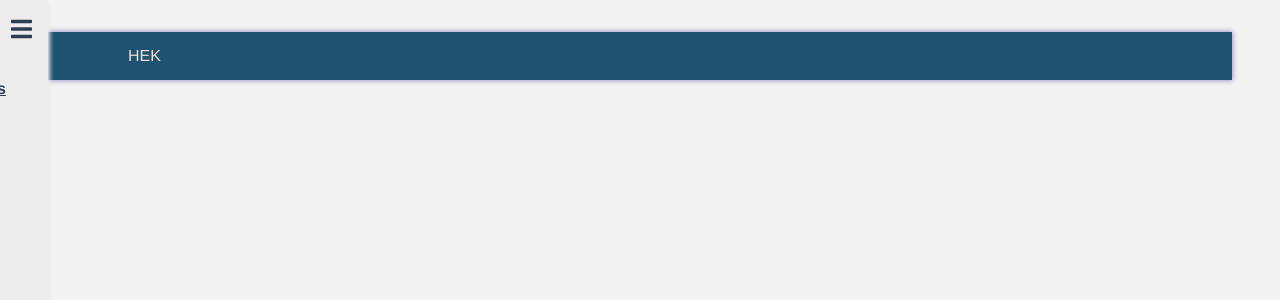
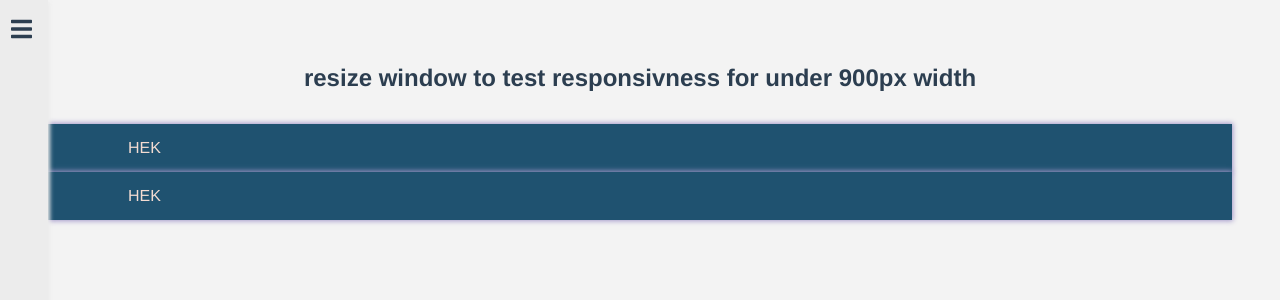
Before and after one commit to HijenHEK/ui-components-vuejs, a Vue app: page /NavBars in a window 1280 px wide. Shown: the top 300 px of the page. Built offline with nearby package versions, Linux system fonts and the light colour scheme.

Commit message:
adding NavBarTwo

```diff
--- a/src/App.vue
+++ b/src/App.vue
@@ -59,7 +59,7 @@ body {
   display: flex;
   flex-direction: column;
   justify-content: stretch;
-  align-items: stretch;
+  align-items: flex-start;
   background-color: #ececec;
   box-shadow: 2px 2px 4px #ececec ;
   position: absolute;
--- /dev/null
+++ b/src/components/NavTwo.vue
@@ -0,0 +1,191 @@
+<template>
+    <div id="navTwo">
+        <div class="left">
+              <div class="brand">
+                HEK
+            </div>
+            <div class="toggler" @click="collapse = !collapse">
+                <font-awesome-icon
+                class="icon"
+
+
+                :icon="collapse ? 'times' : 'bars'"/>
+        </div>
+        </div>
+
+
+
+        <div class="right">
+
+            <div :class="collapse ? 'menu above' : 'nav'" >
+                <div class="nav-item" :class="{'active' : active == 1}" @click="active = 1">Home</div>
+                <div class="nav-item" :class="{'active' : active == 2}" @click="active = 2">Blog</div>
+                <div class="nav-item" :class="{'active' : active == 3}" @click="active = 3">Store</div>
+                <div class="nav-item" :class="{'active' : active == 4}" @click="active = 4">About</div>
+                <div class="nav-item" :class="{'active' : active == 5}" @click="active = 5">Contact</div>
+            </div>
+
+
+        </div>
+
+    </div>
+</template>
+
+
+<script>
+export default {
+    data() {
+        return {
+            collapse : false,
+            active : 1 ,
+        }
+    },
+}
+</script>
+
+<style lang="css" scoped>
+    #navTwo {
+        --height : 3rem ;
+        --width : 100% ;
+        --color1: rgb(31, 82, 112);
+        --color2: rgb(161, 151, 201);
+        --color3: rgb(243, 220, 210);
+        --padding : 1rem 5rem ;
+        --nav-padding-collapse : 1rem 2rem ;
+        --nav-item-padding: 1rem 0.5rem;
+        --menu-right: 0 ;
+        --box-shadow: 0 0 5px 1px var(--color2);
+
+
+        height: var(--height);
+        width: var(--width);
+        display: flex;
+        justify-content: space-between;
+        align-items: center;
+        padding: 1rem 5rem;
+        background-color: var(--color1);
+        color: var(--color3);
+        box-shadow: var(--box-shadow);
+
+    }
+
+    #navTwo * {
+        cursor: pointer;
+        transition: all 0.2s ease-in-out;
+        -webkit-tap-highlight-color: transparent;
+    }
+    #navTwo *:active {
+        outline: none;
+        outline-style: none;
+    }
+    .left {
+        display: flex;
+        align-items: center;
+    }
+    .right {
+        display: flex;
+        align-items: center;
+        position: relative;
+
+
+    }
+
+        .toggler {
+
+            width: var(--height);
+            height: var(--height);
+            display: none;
+            align-items: center;
+            justify-content: center;
+
+        }
+        .toggler:hover  {
+            background-color: var(--color2);
+            color: var(--color1);
+
+        }
+
+        .menu , .nav {
+            display: flex;
+            align-items: center;
+        }
+
+        .nav-item{
+            padding: var(--nav-item-padding);
+            width: 100%;
+        }
+        .nav-item:hover {
+            background-color: var(--color2);
+            color: var(--color1);
+        }
+        .nav-item:active {
+            background-color: var(--color3);
+            color: var(--color2);
+            transition: all 0s ease-in-out !important;
+        }
+        .nav-item.active {
+            background-color: var(--color3);
+            color: var(--color2);
+            transition: all 0s ease-in-out !important;
+        }
+    .above {
+        z-index: 999;
+    }
+
+
+    @media (max-width: 900px) {
+        #navTwo {
+        min-height: var(--height);
+        height: unset;
+        transition: all 0.2s ease-in-out;
+
+        padding:0;
+
+        flex-direction: column;
+
+        }
+        .toggler {
+            display: flex;
+        }
+
+
+
+        .nav {
+            visibility: hidden;
+            height: 0;
+            opacity: 0;
+            transition: height 0s 0s ease-in-out !important;
+        }
+        .menu {
+            width: 100%;
+            display: flex;
+            align-items: center;
+            justify-content: space-between;
+            flex-wrap: wrap;
+        }
+
+
+        .left {
+            width: 100%;
+            display: flex;
+            align-items: center;
+            justify-content: space-between;
+            padding: var(--nav-padding-collapse);
+            padding-top: 0 ;
+            padding-bottom: 0 ;
+        }
+        .right {
+            width: 100%;
+            padding: var(--nav-padding-collapse);
+            padding-bottom: 0 ;
+            padding-top: 0 ;
+
+
+        }
+        .nav-item {
+            max-width: 5rem;
+        }
+
+    }
+
+</style>
--- a/src/views/NavBars.vue
+++ b/src/views/NavBars.vue
@@ -1,20 +1,39 @@
 <template>
-    <div id="NavBars">
+    <div id="NavBars" >
+        <div class="responsive">
+                    <h2 >resize window to test responsivness for under 900px width</h2>
+        </div>
         <NavOne />
+        <NavTwo />
     </div>
 </template>
 
 
 <script>
 import NavOne from '../components/NavOne.vue'
+import NavTwo from '../components/NavTwo.vue'
 export default {
+
     components : {
         NavOne,
-    }
+        NavTwo
+    },
+
+
 }
 </script>
 
 
 <style lang="css" scoped>
+    h2 {
+        margin: 2rem 0;
+    }
+
+
+    @media (max-width: 900px) {
+    .responsive {
+            display: none;
+        }
+    }
 
 </style>
```
